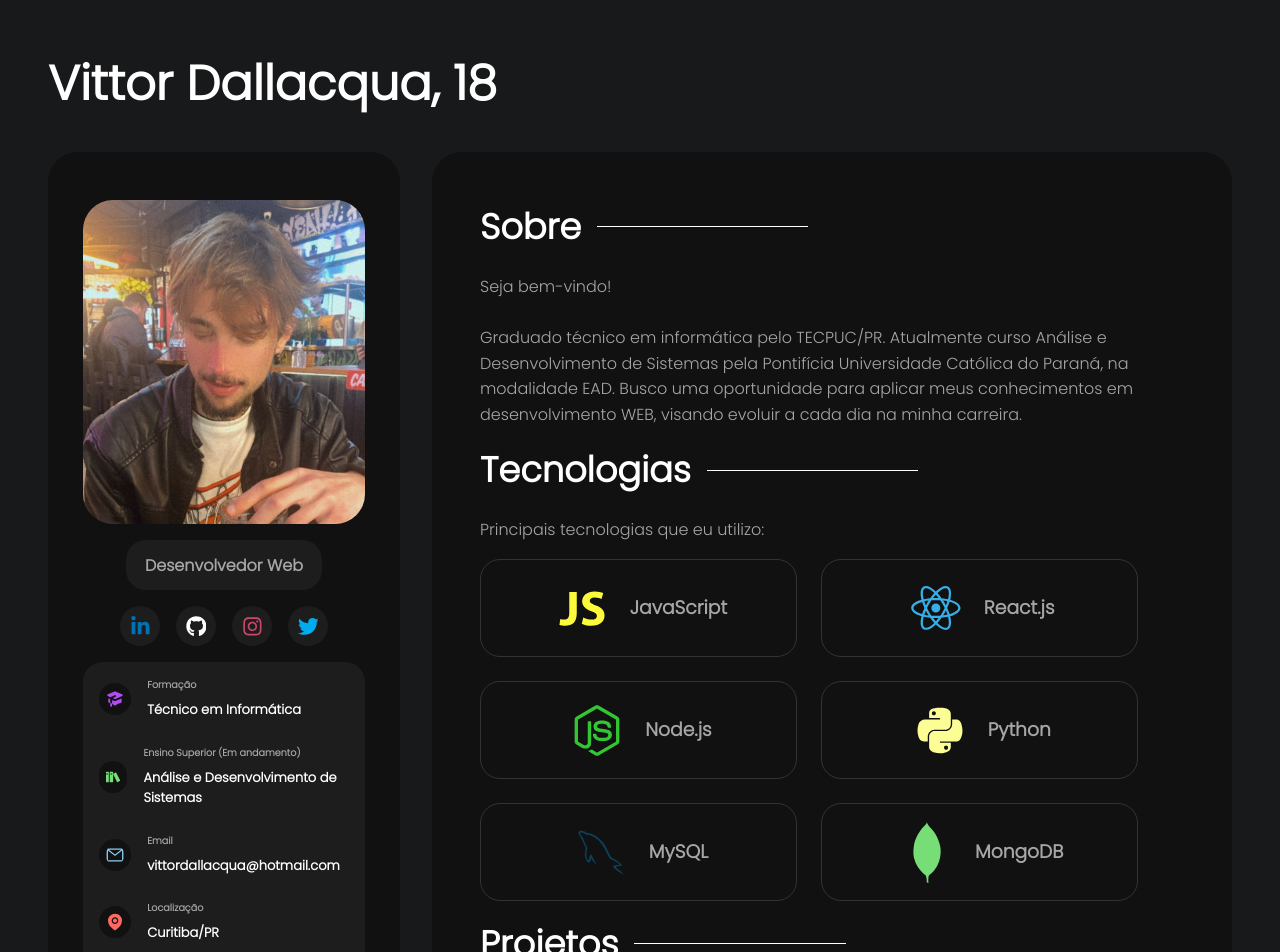
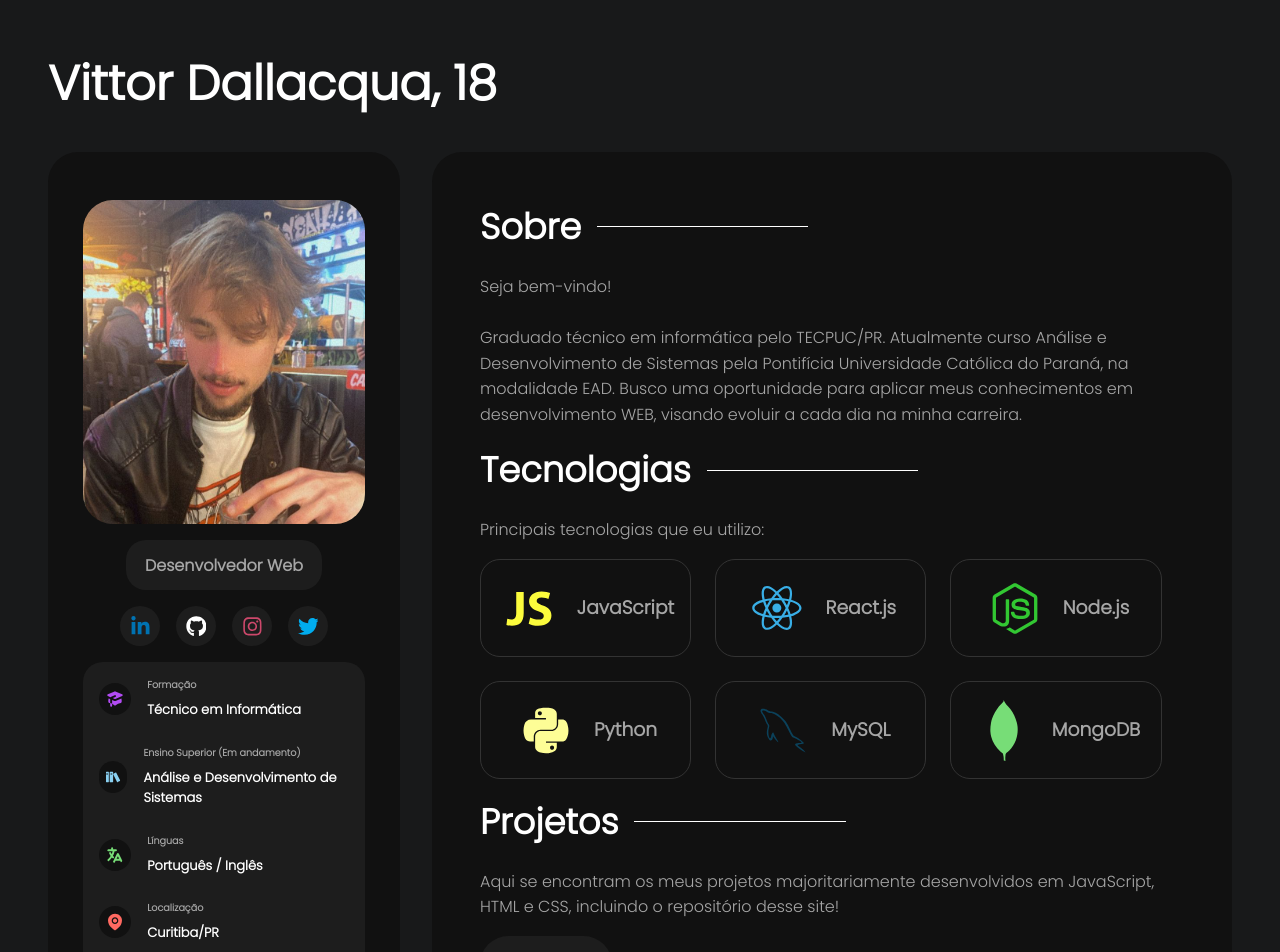
Before and after one commit to xyz2094/xyz2094.github.io, a React (Vite) app: page / in a window 1280 px wide. Shown: the top 952 px of the page. Built offline with nearby package versions, Linux system fonts and the light colour scheme.

Commit message:
structure changes

```diff
--- a/src/components/InformationContainer.jsx
+++ b/src/components/InformationContainer.jsx
@@ -1,5 +1,5 @@
-import { AiFillEnvironment, AiOutlineMail } from 'react-icons/ai'
-import { HiAcademicCap } from 'react-icons/hi'
+import { AiFillEnvironment } from 'react-icons/ai'
+import { HiAcademicCap, HiTranslate } from 'react-icons/hi'
 import { ImBooks } from 'react-icons/im'
 
 import '../styles/components/informationcontainer.sass'
@@ -21,10 +21,10 @@ const InformationContainer = () => {
       </div>
     </div>
     <div className='info-card'>
-      <AiOutlineMail id='email-icon' />
+      <HiTranslate id='lang-icon' />
       <div>
-        <h3>Email</h3>
-        <p>vittordallacqua@hotmail.com</p>
+        <h3>Línguas</h3>
+        <p>Português / Inglês</p>
       </div>
     </div>
     <div className='info-card'>
--- a/src/styles/components/informationcontainer.sass
+++ b/src/styles/components/informationcontainer.sass
@@ -40,8 +40,8 @@
   #cap-icon
     color: #B24BF3
   #book-icon
+    color: #89CFF0
+  #lang-icon
     color: #77DD77
-  #email-icon
-    color: #89CFF0
   #pin-icon
     color: #FF6961
--- a/src/styles/components/technologiescontainer.sass
+++ b/src/styles/components/technologiescontainer.sass
@@ -17,7 +17,7 @@
       gap: 1rem
       padding: 1rem
       border: 1px solid #333
-      width: 45%
+      width: 30%
       border-radius: variables.$card-border-radius
 
       h3
--- a/vite.config.js
+++ b/vite.config.js
@@ -4,5 +4,5 @@ import { defineConfig } from 'vite'
 // https://vitejs.dev/config/
 export default defineConfig({
   plugins: [react()],
-  base: '/me/',
+  base: '/portfolio/',
 })
```
Also changed, not shown: 1 other file (tests, documents, lock files or other folders).
